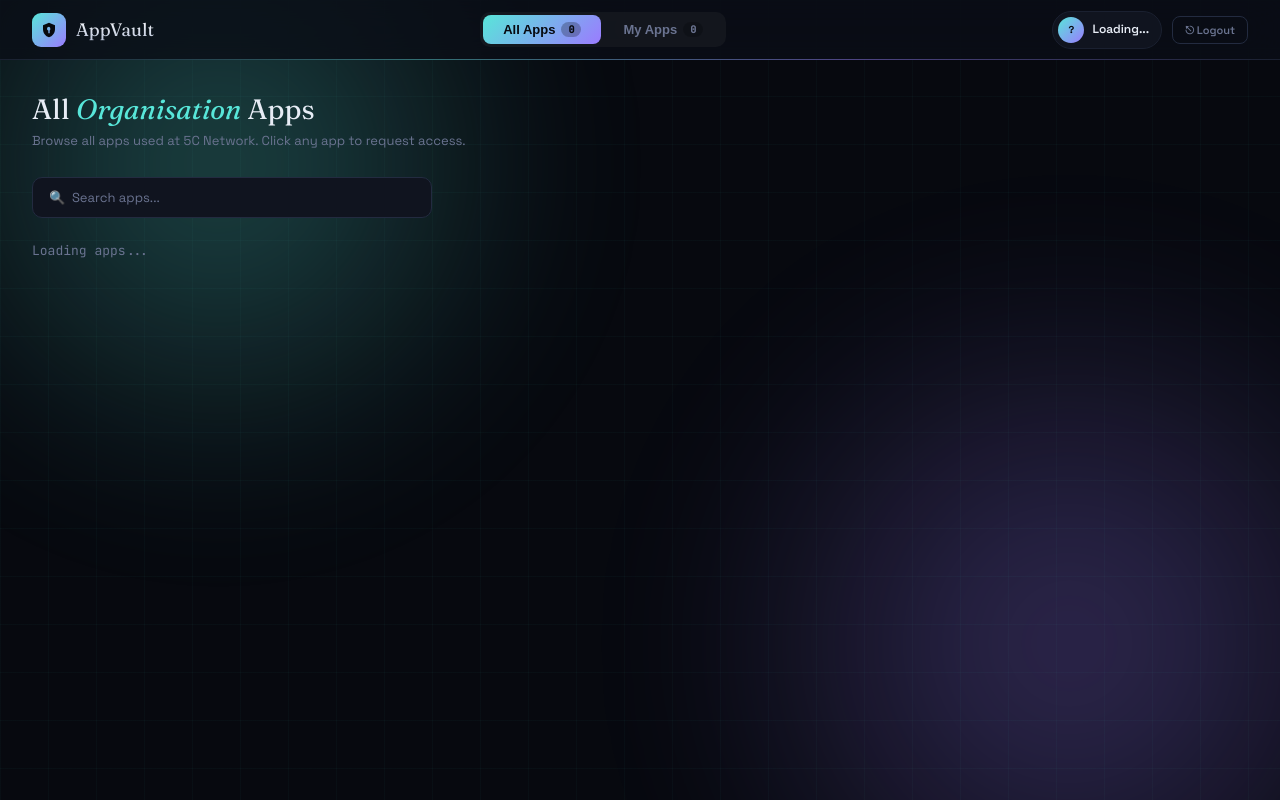
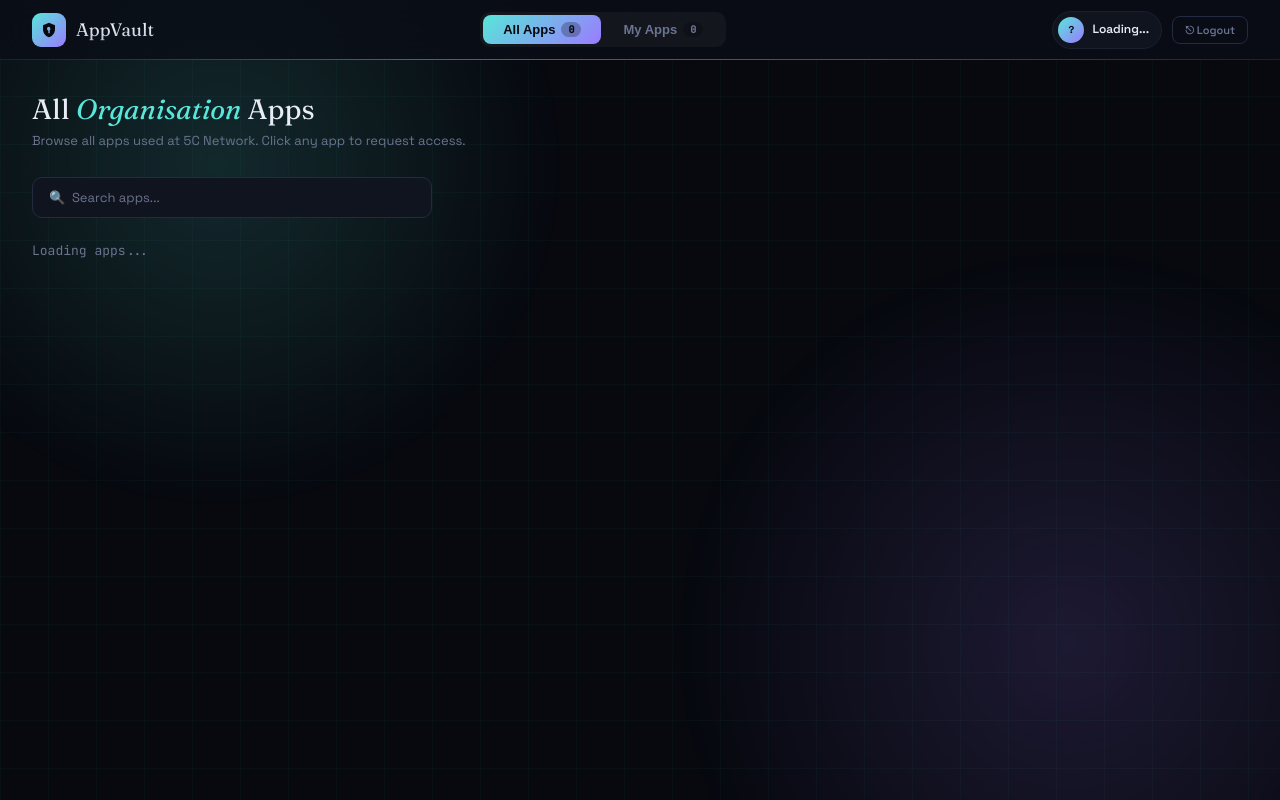
Before and after one commit to akashshekarr/CredVault, a Flask app: template backend/templates/user_dashboard.html in a window 1280 px wide. Run offline with Flask 3, Linux system fonts and the light colour scheme; the template is opened without the code that fills it, so the values that code supplies are empty.

Commit message:
Fix modal - remove filter:blur from aurora to fix stacking context

```diff
--- a/backend/templates/user_dashboard.html
+++ b/backend/templates/user_dashboard.html
@@ -11,8 +11,8 @@
     html,body{height:100%}
     body{font-family:'Space Grotesk',sans-serif;color:var(--text);background:var(--bg);min-height:100vh;-webkit-font-smoothing:antialiased;overflow-x:hidden}
     .aurora{position:fixed;inset:0;z-index:0;pointer-events:none;overflow:hidden}
-    .aurora::before{content:'';position:absolute;width:700px;height:700px;background:radial-gradient(circle,var(--cyan),transparent 70%);top:-200px;left:-150px;filter:blur(80px);opacity:0.3;animation:drift1 22s ease-in-out infinite alternate}
-    .aurora::after{content:'';position:absolute;width:800px;height:800px;background:radial-gradient(circle,var(--violet),transparent 70%);bottom:-250px;right:-200px;filter:blur(80px);opacity:0.3;animation:drift2 26s ease-in-out infinite alternate}
+    .aurora::before{content:'';position:absolute;width:700px;height:700px;background:radial-gradient(circle,rgba(88,230,217,0.3),transparent 70%);top:-200px;left:-150px;border-radius:50%;opacity:0.5;animation:drift1 22s ease-in-out infinite alternate}
+.aurora::after{content:'';position:absolute;width:800px;height:800px;background:radial-gradient(circle,rgba(155,123,255,0.3),transparent 70%);bottom:-250px;right:-200px;border-radius:50%;opacity:0.5;animation:drift2 26s ease-in-out infinite alternate}
     @keyframes drift1{0%{transform:translate(0,0)}100%{transform:translate(100px,70px)}}
     @keyframes drift2{0%{transform:translate(0,0)}100%{transform:translate(-80px,-50px)}}
     .grid-bg{position:fixed;inset:0;z-index:0;pointer-events:none;background-image:linear-gradient(rgba(88,230,217,0.03) 1px,transparent 1px),linear-gradient(90deg,rgba(88,230,217,0.03) 1px,transparent 1px);background-size:48px 48px}
```
